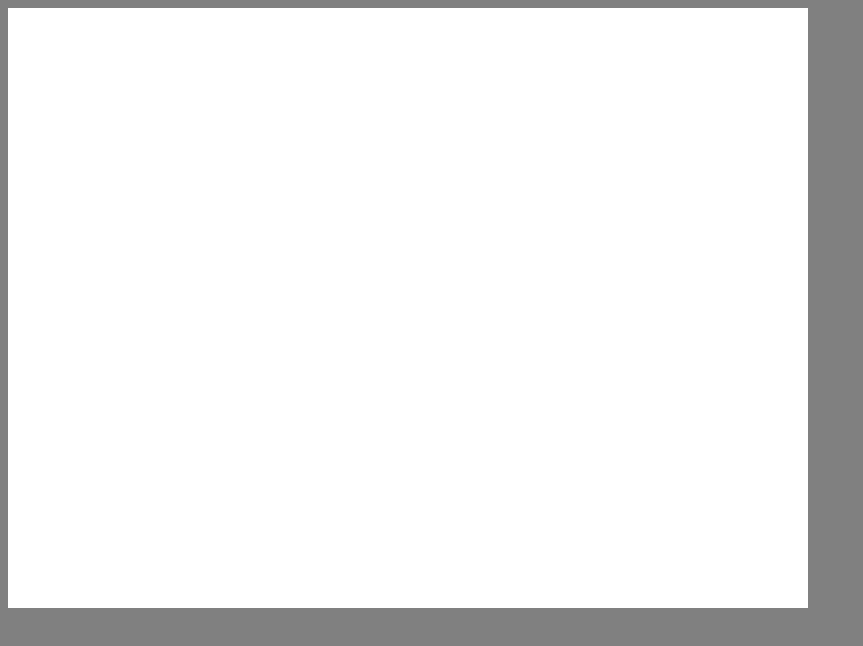
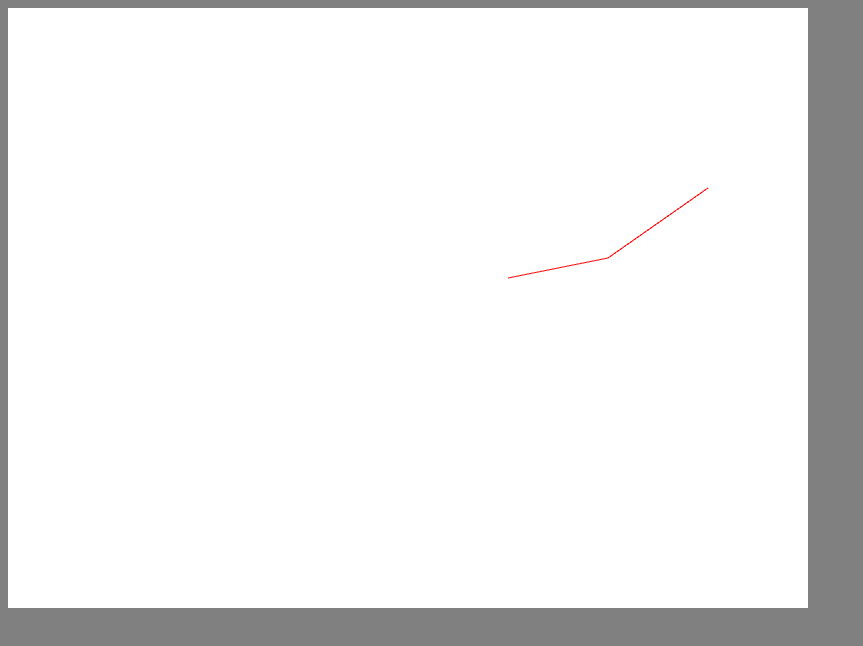
Before and after one commit to eugene-korobko/yield-curve-3d, a React app: page / in a window 1280 px wide. Shown: the top 646 px of the page, without its empty margins (0-863 px from the left). Built offline with nearby package versions, Linux system fonts and the light colour scheme.

Commit message:
Draw line

```diff
--- a/package.json
+++ b/package.json
@@ -12,6 +12,7 @@
   "license": "ISC",
   "description": "",
   "dependencies": {
+    "gl-matrix": "^3.4.4",
     "react": "^19.1.1",
     "react-dom": "^19.1.1"
   },
@@ -24,8 +25,10 @@
     "@types/react-dom": "^19.1.7",
     "babel-loader": "^10.0.0",
     "css-loader": "^7.1.2",
+    "glslify-loader": "^2.0.0",
     "html-webpack-plugin": "^5.6.4",
     "mini-css-extract-plugin": "^2.9.4",
+    "raw-loader": "^4.0.2",
     "style-loader": "^4.0.0",
     "ts-loader": "^9.5.2",
     "typescript": "^5.9.2",
--- a/public/index.html
+++ b/public/index.html
@@ -12,6 +12,6 @@
     </head>
     <body>
         <div id="root"></div>
-         <script src="bundle.js"></script>
+        <script src="bundle.js"></script>
     </body>
 </html>
--- a/src/curve3d.css
+++ b/src/curve3d.css
@@ -1,4 +1,4 @@
 .curve3d {
-    width: 100%;
-    height: 100%;
+    width: 800px;
+    height: 600px;
 }
--- a/src/curve3d.tsx
+++ b/src/curve3d.tsx
@@ -1,9 +1,59 @@
 import { useEffect, useRef } from 'react';
+
+import { mat4 } from 'gl-matrix';
+
+import * as basicVertexShader from './shaders/basic-vertex.glsl';
+import * as singleColorFragmentShader from './shaders/one-color-fragment-shader.glsl';
 
 import * as s from './curve3d.css';
 
 export interface Curve3DProps {
 
+}
+
+function createShader(gl: WebGL2RenderingContext, type: GLenum, source: string): WebGLShader {
+	const shader = gl.createShader(type);
+	if (!shader) {
+		throw new Error('Error creating shader');
+	}
+	gl.shaderSource(shader, source);
+	gl.compileShader(shader);
+	const success = gl.getShaderParameter(shader, gl.COMPILE_STATUS);
+	if (!success) {
+		const error = new Error(`Error compiling shader ${gl.getShaderInfoLog(shader)}`);
+		gl.deleteShader(shader);
+		throw error;
+	}
+	return shader;
+}
+
+function createProgram(gl: WebGL2RenderingContext, vertexShader: WebGLShader, fragmentShader: WebGLShader): WebGLProgram {
+	const program = gl.createProgram();
+	gl.attachShader(program, vertexShader);
+	gl.attachShader(program, fragmentShader);
+	gl.linkProgram(program);
+	const success = gl.getProgramParameter(program, gl.LINK_STATUS);
+	if (success) {
+		return program;
+	}
+
+	const error = new Error(`Error linking program ${gl.getProgramInfoLog(program)}`);
+	gl.deleteProgram(program);
+	throw error;
+}
+
+function draw(gl: WebGL2RenderingContext, program: WebGLProgram, vao: WebGLVertexArrayObject): void {
+	gl.clearColor(1.0, 1.0, 1.0, 1.0); // White background
+	gl.clear(gl.COLOR_BUFFER_BIT);
+
+  	// Bind the attribute/buffer set we want.
+  	gl.bindVertexArray(vao);
+
+	// draw
+	var primitiveType = gl.LINE_STRIP;
+	var offset = 0;
+	var count = 3;
+	gl.drawArrays(primitiveType, offset, count);
 }
 
 export function Curve3D() {
@@ -14,16 +64,79 @@ export function Curve3D() {
 			const canvas = canvasRef.current!;
 			const gl = canvas.getContext('webgl2')!;
 
-			// Basic WebGL setup (e.g., clearing color)
-			gl.clearColor(1.0, 1.0, 1.0, 1.0); // White background
-			gl.clear(gl.COLOR_BUFFER_BIT);
+		    const vertexShader = createShader(gl, gl.VERTEX_SHADER, basicVertexShader.default);
+		    const fragmentShader = createShader(gl, gl.FRAGMENT_SHADER, singleColorFragmentShader.default);
 
-			// Add your WebGL rendering logic here (shaders, buffers, drawing)
+			const program = createProgram(gl, vertexShader, fragmentShader);
 
+			const positionAttributeLocation = gl.getAttribLocation(program, 'a_position');
+
+			const positionBuffer = gl.createBuffer();
+
+			const vao = gl.createVertexArray();
+			gl.bindVertexArray(vao);
+			gl.enableVertexAttribArray(positionAttributeLocation);
+
+			gl.bindBuffer(gl.ARRAY_BUFFER, positionBuffer);
+
+			const positions = [
+  				100, 30, 1,
+  				200, 50, 1,
+  				300, 120, 1,
+			];
+			gl.bufferData(gl.ARRAY_BUFFER, new Float32Array(positions), gl.STATIC_DRAW);
+
+			{
+				const size = 3;          // 3 components per iteration
+				const type = gl.FLOAT;   // the data is 32bit floats
+				const normalize = false; // don't normalize the data
+				const stride = 0;        // 0 = move forward size * sizeof(type) each iteration to get the next position
+				const offset = 0;        // start at the beginning of the buffer
+				gl.vertexAttribPointer(positionAttributeLocation, size, type, normalize, stride, offset);
+			}
+
+			gl.viewport(0, 0, gl.canvas.width, gl.canvas.height);
+
+			const modelMatrix = mat4.create();
+			const viewMatrix = mat4.create();
+    		const projectionMatrix = mat4.create();
+
+			mat4.ortho(
+				projectionMatrix,
+				-gl.canvas.width/2,
+				gl.canvas.width/2,
+				-gl.canvas.height/2,
+				gl.canvas.height/2,
+				-50,
+				50
+			);
+
+			const uModelMatrixLocation = gl.getUniformLocation(program, 'u_modelMatrix');
+			const uViewMatrixLocation = gl.getUniformLocation(program, 'u_viewMatrix');
+			const uProjectionMatrixLocation = gl.getUniformLocation(program, 'u_projectionMatrix');
+
+			gl.useProgram(program);
+
+			gl.uniformMatrix4fv(uModelMatrixLocation, false, modelMatrix);
+			gl.uniformMatrix4fv(uViewMatrixLocation, false, viewMatrix);
+			gl.uniformMatrix4fv(uProjectionMatrixLocation, false, projectionMatrix);
+
+			//gl.useProgram(program);
+
+			//gl.bindVertexArray(vao);
+
+/*			{
+				const primitiveType = gl.LINE_STRIP;
+				const offset = 0;
+				const count = 3;
+				gl.drawArrays(primitiveType, offset, count);
+			}*/
+
+			draw(gl, program, vao);
 		},
 		[]
 	);
 
-	return (<canvas className={ s.curve3d } ref={ canvasRef }>
+	return (<canvas className={ s.curve3d } ref={ canvasRef } width={ 800 } height={ 600 }>
 	</canvas>);
 }
--- a/webpack.config.js
+++ b/webpack.config.js
@@ -45,6 +45,10 @@ module.exports = {
 					}
 				]
 			},
+			{
+                test: /\.(glsl|vert|frag)$/,
+                use: 'raw-loader', // or 'glslify-loader'
+            },
 		],
 	},
 	plugins: [
```
Also changed, not shown: src/global.d.ts (+6 -1 lines), src/shaders/basic-vertex.glsl (added), src/shaders/one-color-fragment-shader.glsl (added), 1 other file (tests, documents, lock files or other folders).
